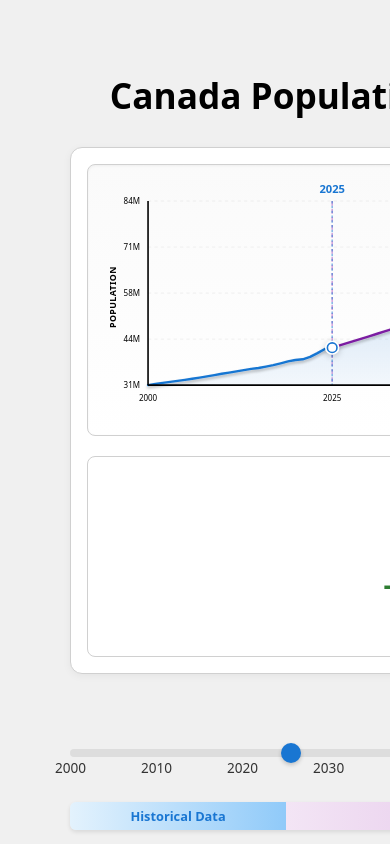
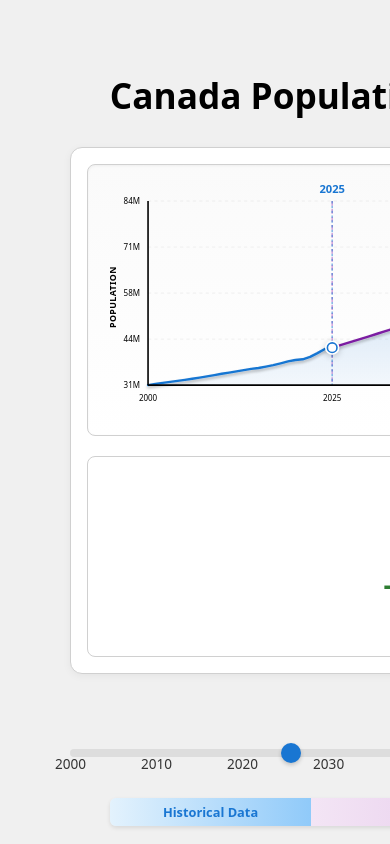
Before and after one commit to thewondrfulwizrd/WA1, a React (Vite) app: page / in a window 390 px wide. Shown: the top 844 px of the page. Built offline with nearby package versions, Linux system fonts and the light colour scheme.

Commit message:
Align year slider width with trend chart x-axis

```diff
--- a/src/components/PopulationPyramid.css
+++ b/src/components/PopulationPyramid.css
@@ -55,10 +55,17 @@
   color: #000000;
 }
 
+/* Slider container to match chart width */
+.slider-container {
+  position: relative;
+  margin: 8px auto;
+  padding-left: 80px;  /* Match chart: container padding (20px) + SVG left padding (60px) */
+  padding-right: 40px; /* Match chart: container padding (20px) + SVG right padding (20px) */
+  max-width: calc(100% - 0px); /* Full width of parent */
+}
+
 .controls input[type="range"] {
   width: 100%;
-  max-width: 1400px;
-  margin: 8px auto;
   display: block;
   cursor: pointer;
   height: 8px;
@@ -117,9 +124,8 @@
   font-size: 0.85em;
   color: #333333;
   margin-top: 4px;
-  max-width: 1400px;
-  margin-left: auto;
-  margin-right: auto;
+  padding-left: 80px;  /* Match slider alignment */
+  padding-right: 40px;
   height: 20px;
 }
 
@@ -148,7 +154,8 @@
 
 .timeline-indicator {
   margin: var(--space-20) auto;
-  max-width: 1400px;
+  padding-left: 80px;  /* Match slider alignment */
+  padding-right: 40px;
 }
 
 .timeline-bar {
@@ -335,4 +342,12 @@
   .pyramid-year-display {
     font-size: 3rem;
   }
+
+  /* Adjust padding for smaller screens */
+  .slider-container,
+  .year-labels,
+  .timeline-indicator {
+    padding-left: 40px;
+    padding-right: 20px;
+  }
 }
```
